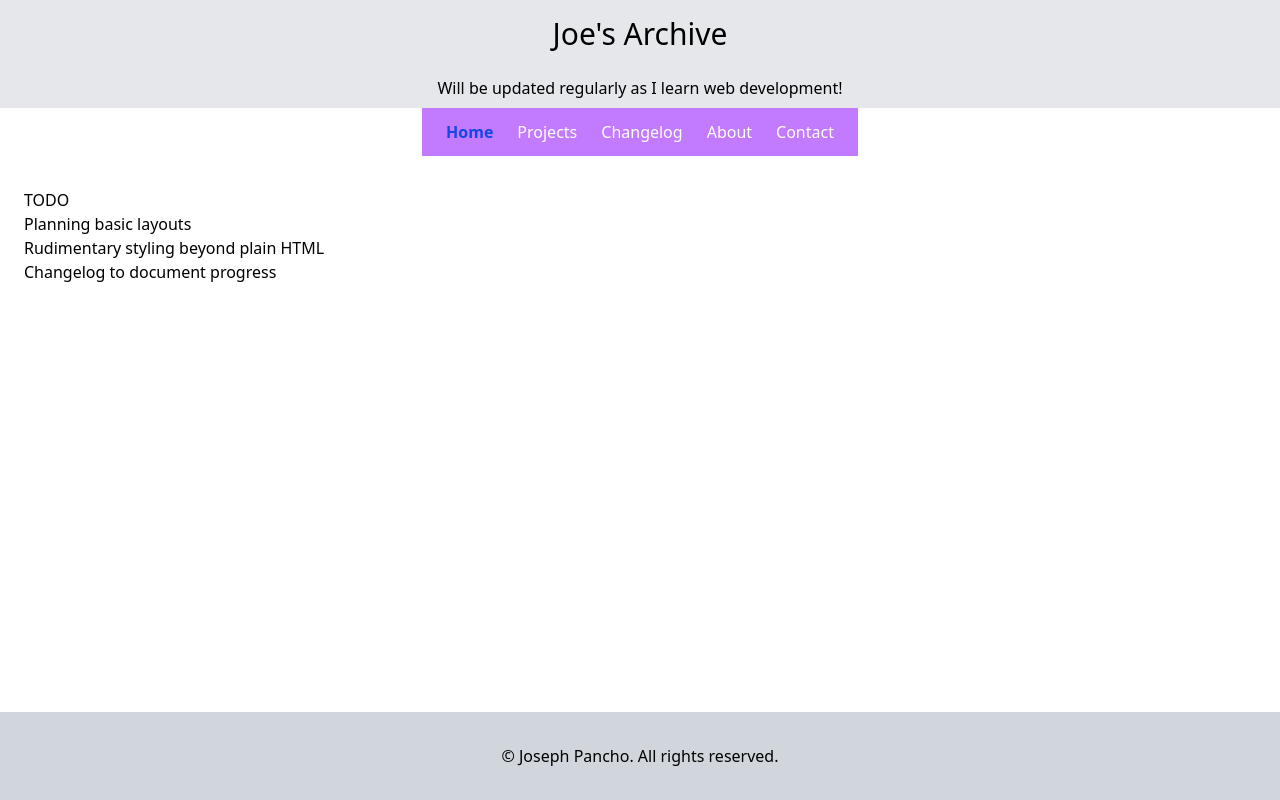
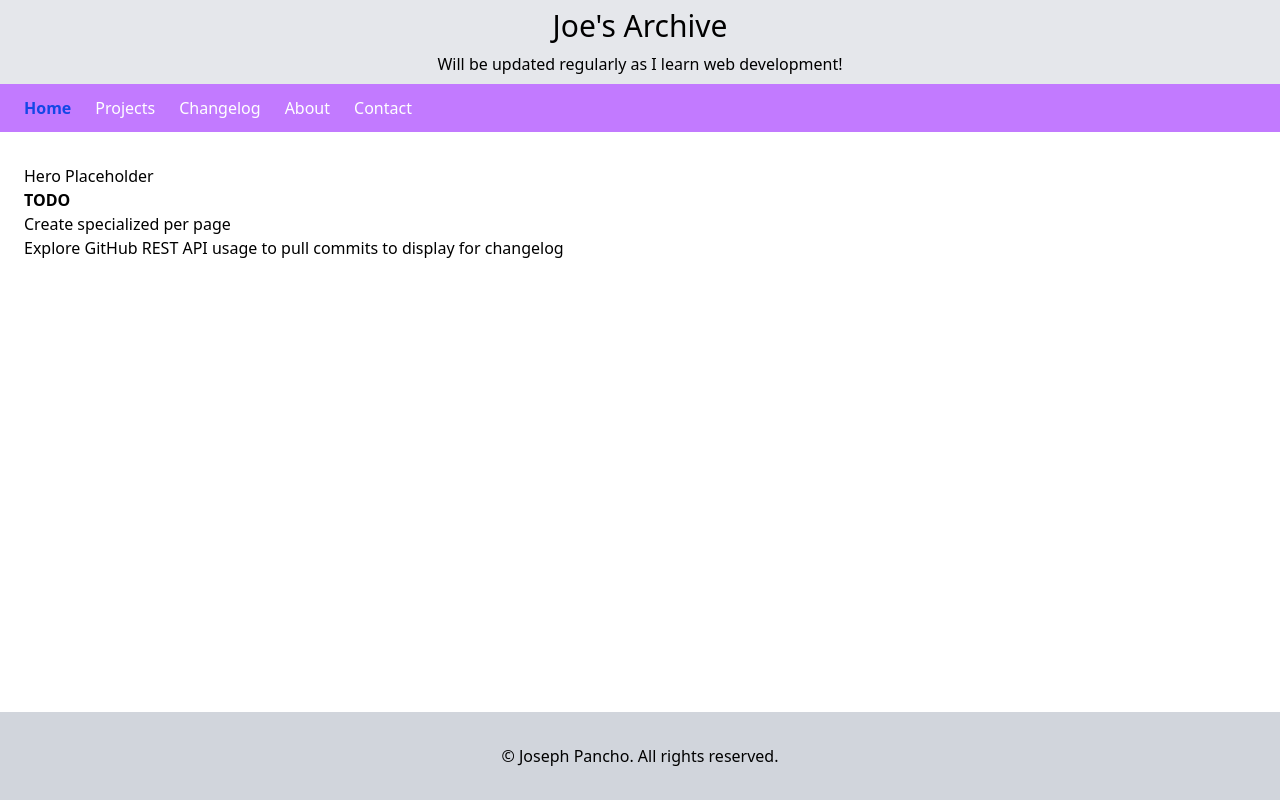
Before and after one commit to janchpanch/my-website, a React (Vite) app: page / in a window 1280 px wide. Built offline with nearby package versions, Linux system fonts and the light colour scheme.

Commit message:
Component experimenting started in Changlog.jsx. Miscellaneous styling changes + revised TODO. Researching how to pull repo commit data to display in Changelog instead of manual entries.

```diff
--- a/eslint.config.js
+++ b/eslint.config.js
@@ -1,29 +1,31 @@
-import js from '@eslint/js'
-import globals from 'globals'
-import reactHooks from 'eslint-plugin-react-hooks'
-import reactRefresh from 'eslint-plugin-react-refresh'
-import { defineConfig, globalIgnores } from 'eslint/config'
+import js from "@eslint/js";
+import globals from "globals";
+import reactHooks from "eslint-plugin-react-hooks";
+import reactRefresh from "eslint-plugin-react-refresh";
+import { defineConfig, globalIgnores } from "eslint/config";
 
 export default defineConfig([
-  globalIgnores(['dist']),
+  globalIgnores(["dist"]),
   {
-    files: ['**/*.{js,jsx}'],
+    files: ["**/*.{js,jsx}"],
     extends: [
       js.configs.recommended,
-      reactHooks.configs['recommended-latest'],
+      reactHooks.configs["recommended-latest"],
       reactRefresh.configs.vite,
     ],
     languageOptions: {
       ecmaVersion: 2020,
       globals: globals.browser,
       parserOptions: {
-        ecmaVersion: 'latest',
+        ecmaVersion: "latest",
         ecmaFeatures: { jsx: true },
-        sourceType: 'module',
+        sourceType: "module",
       },
     },
     rules: {
-      'no-unused-vars': ['error', { varsIgnorePattern: '^[A-Z_]' }],
+      "no-unused-vars": ["error", { varsIgnorePattern: "^[A-Z_]" }],
+      "react/jsx-uses-react": "off",
+      "react/react-in-jsx-scope": "off",
     },
   },
-])
+]);
--- /dev/null
+++ b/src/components/ChangelogCard.jsx
@@ -0,0 +1,9 @@
+const ChangelogCard = () => {
+  return (
+    <div className='flex border-2 rounded-2xl'>
+      <p className='px-5'>Card Component Test</p>
+    </div>
+  )
+}
+
+export default ChangelogCard
--- a/src/components/Header.jsx
+++ b/src/components/Header.jsx
@@ -1,10 +1,8 @@
-import React from 'react'
-
 const Header = () => {
   return (
     <div className='flex flex-col justify-center items-center bg-gray-200 size-full'>
-      <h2 className='text-3xl p-4'>Joe's Archive</h2>
-      <p className='p-2'> Will be updated regularly as I learn web development!</p>
+      <h2 className='text-3xl pt-2'>Joe's Archive</h2>
+      <p className='pt-2 pb-2'> Will be updated regularly as I learn web development!</p>
     </div>
   )
 }
--- a/src/components/Hero.jsx
+++ b/src/components/Hero.jsx
@@ -1,7 +1,7 @@
 const Hero = () => {
   return (
-    <div>
-        Hero placeholder
+    <div className="flex">
+        Hero Placeholder
     </div>
   )
 }
--- a/src/components/Navbar.jsx
+++ b/src/components/Navbar.jsx
@@ -1,12 +1,11 @@
-import React from "react";
 import "../App.css";
 
 import navLinks from "../config/navLinks";
-import { Link, NavLink } from "react-router-dom";
+import { NavLink } from "react-router-dom";
 
 const Navbar = () => {
   return (
-    <nav className="inline-flex bg-purple-400 px-6 py-3 mx-auto">
+    <nav className="inline-flex bg-purple-400 px-6 py-3 mx-auto size-full">
       <ul className="flex gap-6 text-white font-medium">
         {navLinks.map(({ name, path }) => (
           <li key={path}>
--- /dev/null
+++ b/src/components/TODO.jsx
@@ -0,0 +1,9 @@
+const TODO = () => {
+  return (
+    <div>
+
+    </div>
+  )
+}
+
+export default TODO
--- /dev/null
+++ b/src/octokit/test-fetch.js
@@ -0,0 +1,6 @@
+fetch("https://api.github.com/repos/janchpanch/my-website/commits")
+  .then(res => res.json())
+  .then(data => {
+    const commits = data;
+    console.log(commits);
+  });
--- a/src/pages/Changelog.jsx
+++ b/src/pages/Changelog.jsx
@@ -1,16 +1,18 @@
-import React from 'react'
+import ChangelogCard from '../components/ChangelogCard'
 
 const Changelog = () => {
   return (
-    <div className='border'>
-      <h4>10-22-25</h4>
+    <div className='flex flex-row'>
+      {/* <h4>10-22-25</h4>
       <p>
         Successfully implemented react router from a tutorial and react-router-dom reinstall fix from StackOverflow. Completed:
         <ul>
           <li>Multipage functionality</li>
           <li>Changelog (scuffed but it exists)</li>
         </ul>
-      </p>
+      </p> */}
+      <ChangelogCard />
+      <ChangelogCard />
     </div>
   )
 }
--- a/src/pages/Contact.jsx
+++ b/src/pages/Contact.jsx
@@ -1,5 +1,3 @@
-import React from 'react'
-
 const Contact = () => {
   return (
     <div>
--- a/src/pages/Home.jsx
+++ b/src/pages/Home.jsx
@@ -1,13 +1,15 @@
-import React from 'react'
+import Hero from "../components/Hero";
 
 const Home = () => {
   return (
-    <div>
-      <h3>TODO</h3>
+    <div className="flex flex-col">
+      <Hero />
+      <h3 className="font-bold">TODO</h3>
       <ol>
-        <li>Planning basic layouts</li>
-        <li>Rudimentary styling beyond plain HTML</li>
-        <li>Changelog to document progress</li>
+        <li>Create specialized per page</li>
+        <li>Explore GitHub REST API usage to pull commits to display for changelog</li>
+
+
       </ol>
     </div>
   )
--- a/src/pages/Projects.jsx
+++ b/src/pages/Projects.jsx
@@ -1,5 +1,3 @@
-import React from 'react'
-
 const Projects = () => {
   return (
     <div>
```
